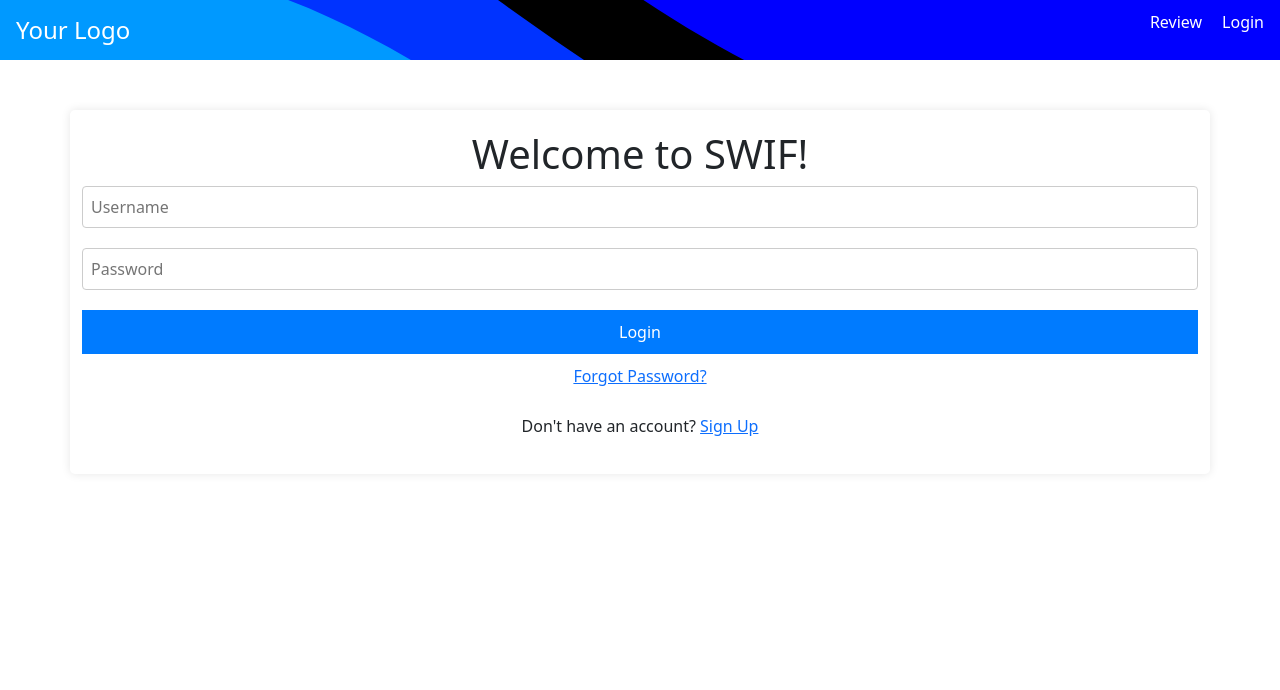
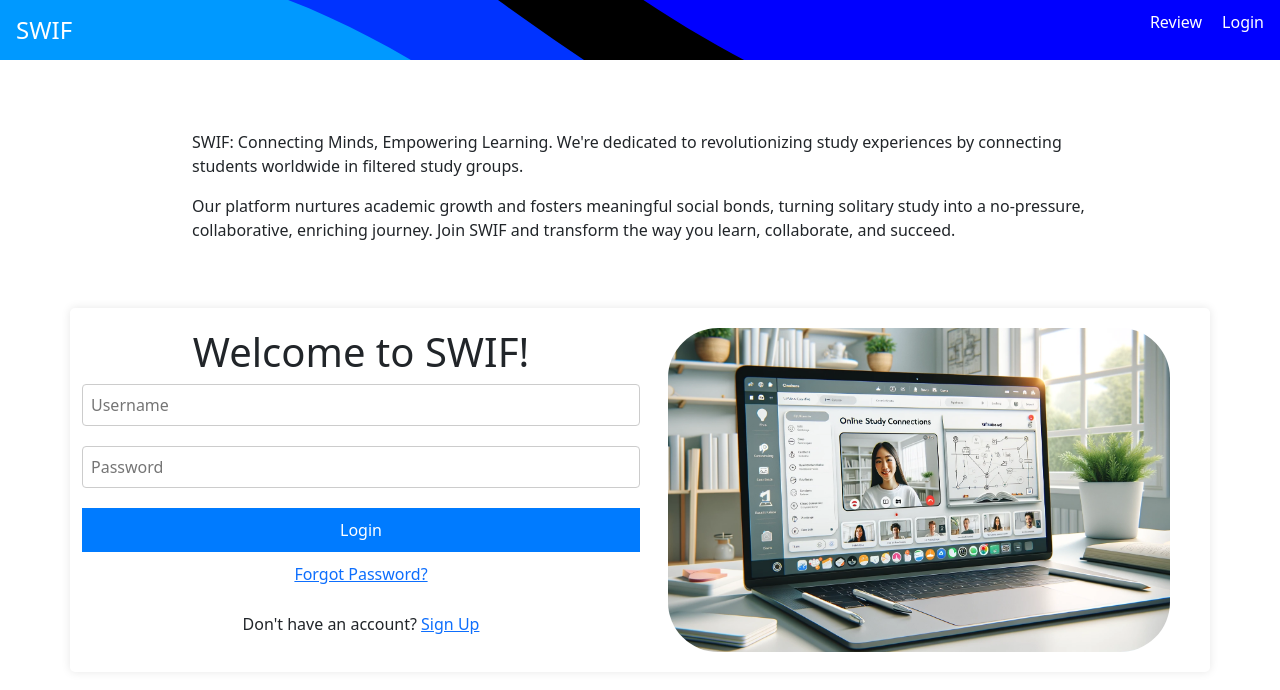
Before and after one commit to aheggy/swif-front-end, a React (Create React App) app: page / in a window 1280 px wide. Shown: the top 690 px of the page. Built offline with nearby package versions, Linux system fonts and the light colour scheme; no server answers; the HTML template or start-up script is replaced by a standard one.

Commit message:
new version of home page

```diff
--- a/src/Components/NavBar.jsx
+++ b/src/Components/NavBar.jsx
@@ -2,13 +2,13 @@ import React, {useEffect, useState}from 'react';
 import { Link, useNavigate } from 'react-router-dom';
 import './NavBar.css';
 import isTokenExpired from "../Components/ProtectedRoute"
-import { getUsernameFromToken } from '../utilities/tokenUtilities';
+// import { getUsernameFromToken } from '../utilities/tokenUtilities';
 
 const NavBar = () => {
 
   const [token, setToken] = useState(localStorage.getItem("token"));
-  const navigate = useNavigate();
-  const username = getUsernameFromToken(token)
+  // const navigate = useNavigate();
+  // const username = getUsernameFromToken(token)
 
   const logout = () => {
     localStorage.removeItem("token")
@@ -34,7 +34,7 @@ const NavBar = () => {
   return (
     <nav >
       <div className="logo">
-        <Link to="/" className="nav-link">Your Logo</Link>
+        <Link to="/" className="nav-link">SWIF</Link>
       </div>
       <ul className="nav-links">
         {token && !isTokenExpired(token) ? (
--- a/src/Pages/Home.css
+++ b/src/Pages/Home.css
@@ -3,6 +3,13 @@ body {
     background-color: #f4f4f4;
     margin: 0;
     padding: 0;
+}
+.home{
+    padding-top: 70px;
+    display: flex;
+    flex-direction: column;
+    justify-items: center;
+    align-items: center;
 }
 
 .container {
@@ -14,6 +21,18 @@ body {
     box-shadow: 0 0 10px rgba(0, 0, 0, 0.1);
     border-radius: 5px;
     margin-top: 50px;
+    display: grid;
+    grid-template-columns: 50% 50%;
+}
+
+img{
+    width: 90%;
+    height: 100%;
+    border-radius: 50px;
+}
+
+.mission-statement{
+    width: 70%;
 }
 
 h1 {
--- a/src/Pages/Home.jsx
+++ b/src/Pages/Home.jsx
@@ -44,7 +44,13 @@ function Home() {
   };
 
   return (
+    <div className='home'>
+      <div className='mission-statement'>
+        <p>SWIF: Connecting Minds, Empowering Learning. We're dedicated to revolutionizing study experiences by connecting students worldwide in filtered study groups.</p>
+        <p>Our platform nurtures academic growth and fosters meaningful social bonds, turning solitary study into a no-pressure, collaborative, enriching journey. Join SWIF and transform the way you learn, collaborate, and succeed.</p>
+      </div>
       <div className="container">
+      <div className='login-container'>
         <h1>Welcome to SWIF!</h1>
         <form onSubmit={handleLogin}>
             <input
@@ -71,6 +77,13 @@ function Home() {
               Don't have an account? <Link to="/signup">Sign Up</Link>
             </p>
         </form>
+      </div>
+
+      <div className='landing-image'>
+        <img src="../homePageImage.webp" alt="" />
+      </div>
+      </div>
+
 
     </div>
   );
```
Also changed, not shown: public/homePageImage.webp (added), 1 other file (tests, documents, lock files or other folders). Lines whose indentation alone changed are shown as unchanged.
